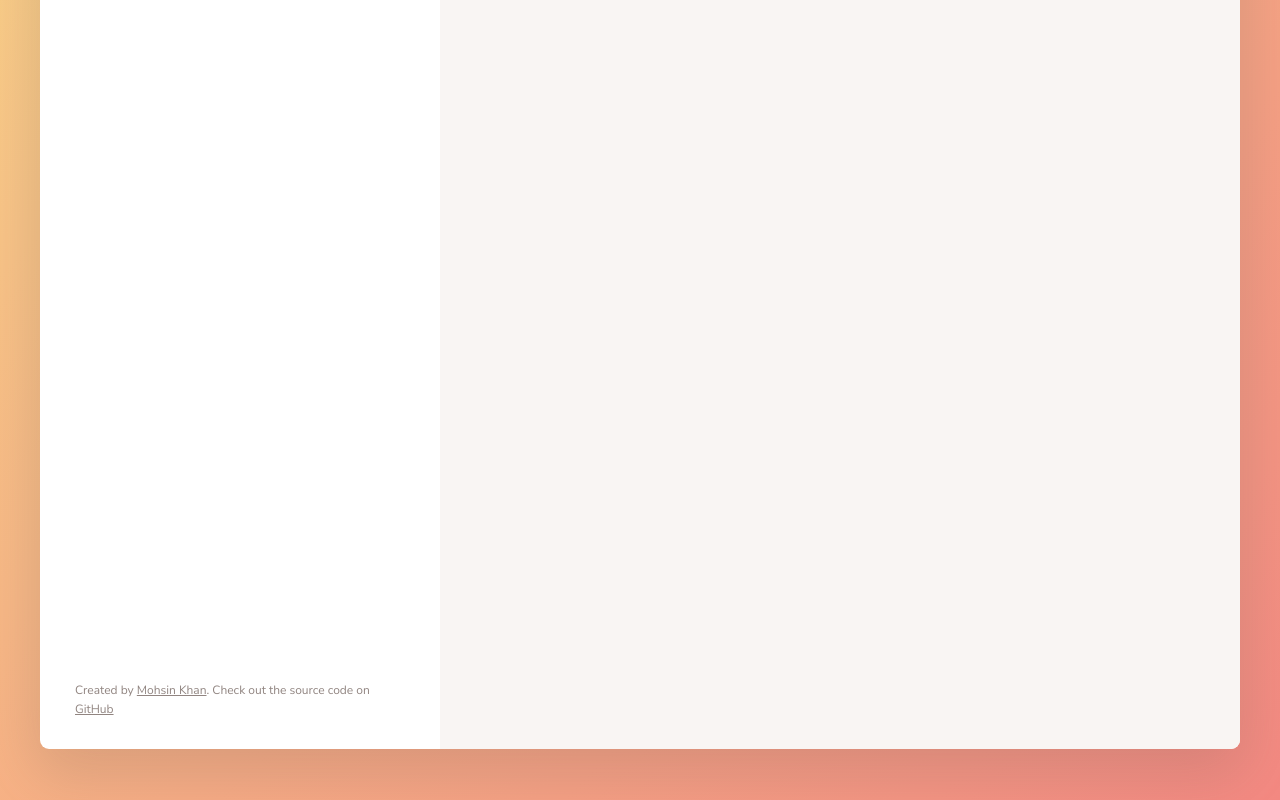
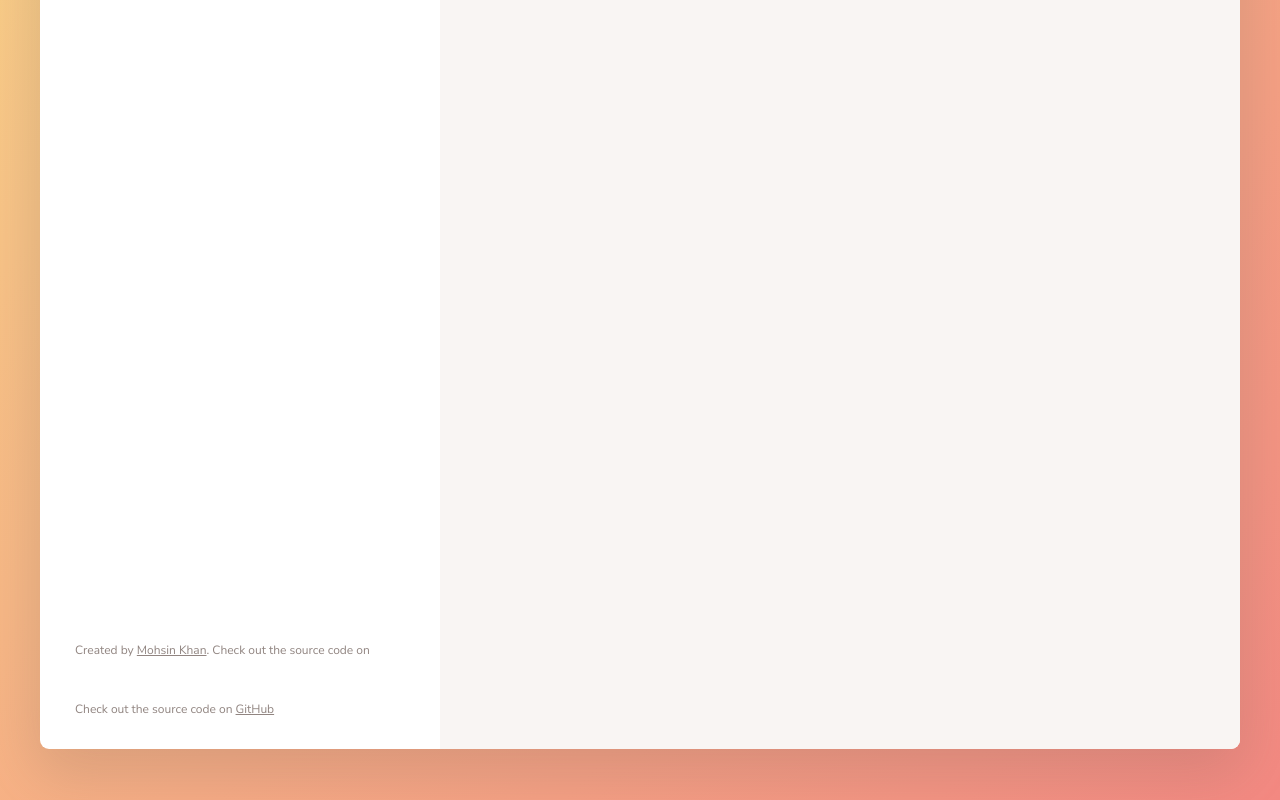
Before and after one commit to mohsin-khan07/YumYield, a website built with Parcel: page index.html in a window 1280 px wide. Shown: the part 472-1272 px from the top of the page. Built offline with nearby package versions, Linux system fonts and the light colour scheme; files whose address does not match are found by name.

Commit message:
footer content changed

```diff
--- a/index.html
+++ b/index.html
@@ -129,6 +129,9 @@
             href="https://twitter.com/khan_mohsin07"
             >Mohsin Khan</a
           >. Check out the source code on
+        </p>
+        <p class="copyright">
+          Check out the source code on
           <a
             class="twitter-link"
             target="_blank"
```
